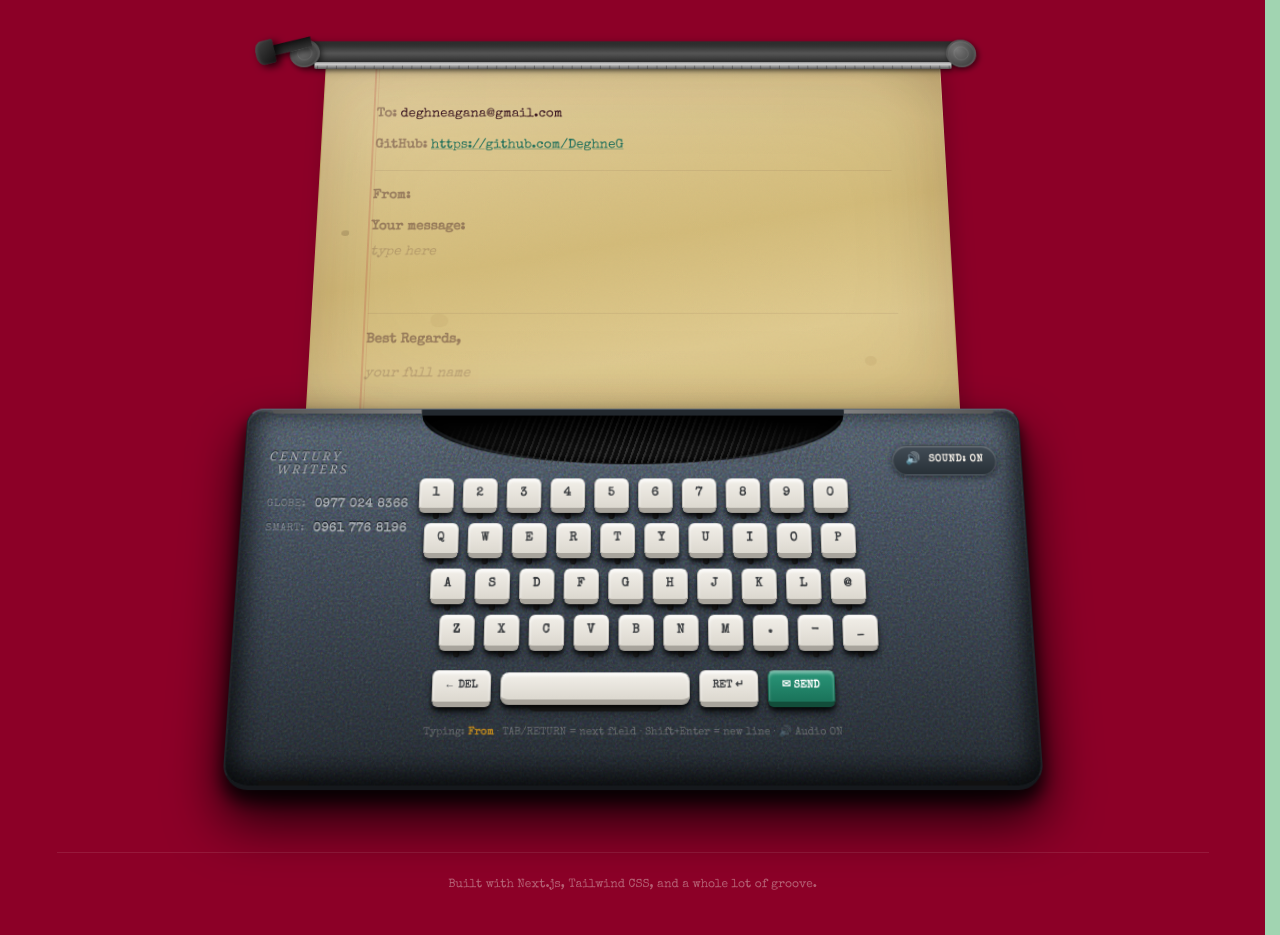
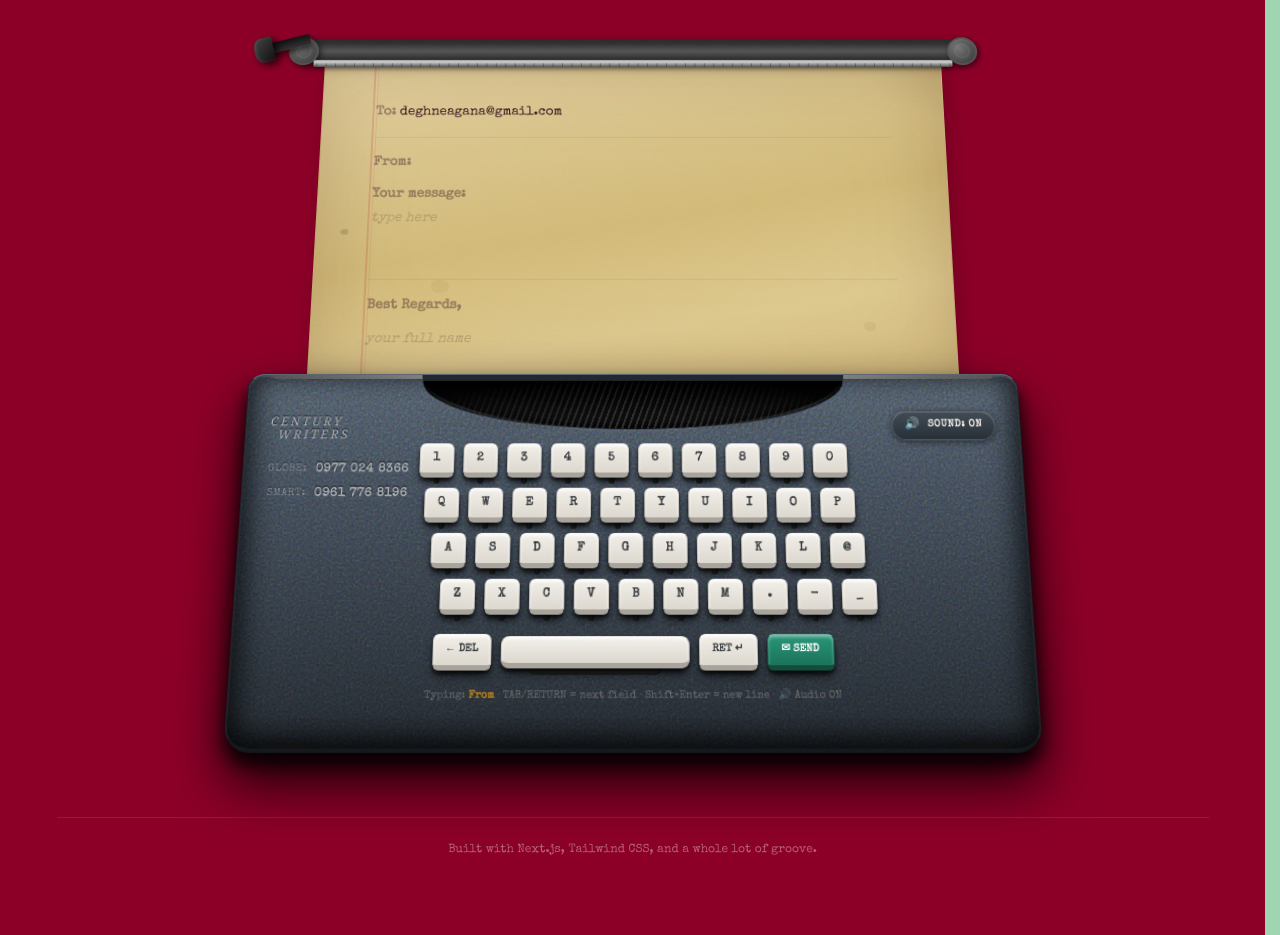
Before and after one commit to DeghneG/gab.io, a Next.js app: page / in a window 1280 px wide. Shown: the part 4260-5195 px from the top of the page. Built offline with nearby package versions, Linux system fonts and the light colour scheme; a web font is replaced by a local one.

Commit message:
fix(contact): remove GitHub URL line from typewriter paper

```diff
--- a/src/components/sections/Contact.tsx
+++ b/src/components/sections/Contact.tsx
@@ -703,19 +703,6 @@ export default function Contact() {
                     <span className="font-bold" style={{ color: "rgba(58,21,32,0.4)" }}>To:</span>{" "}
                     <span>{contact.email}</span>
                   </p>
-                  {/* GitHub */}
-                  <p>
-                    <span className="font-bold" style={{ color: "rgba(58,21,32,0.4)" }}>GitHub:</span>{" "}
-                    <a
-                      href={contact.github}
-                      target="_blank"
-                      rel="noopener noreferrer"
-                      className="underline"
-                      style={{ color: "#1a6e5a", textDecorationColor: "rgba(26,110,90,0.4)" }}
-                    >
-                      {contact.github}
-                    </a>
-                  </p>
 
                   <div style={{ borderTop: "1px solid rgba(58,21,32,0.08)", margin: "16px 0" }} />
 
```
